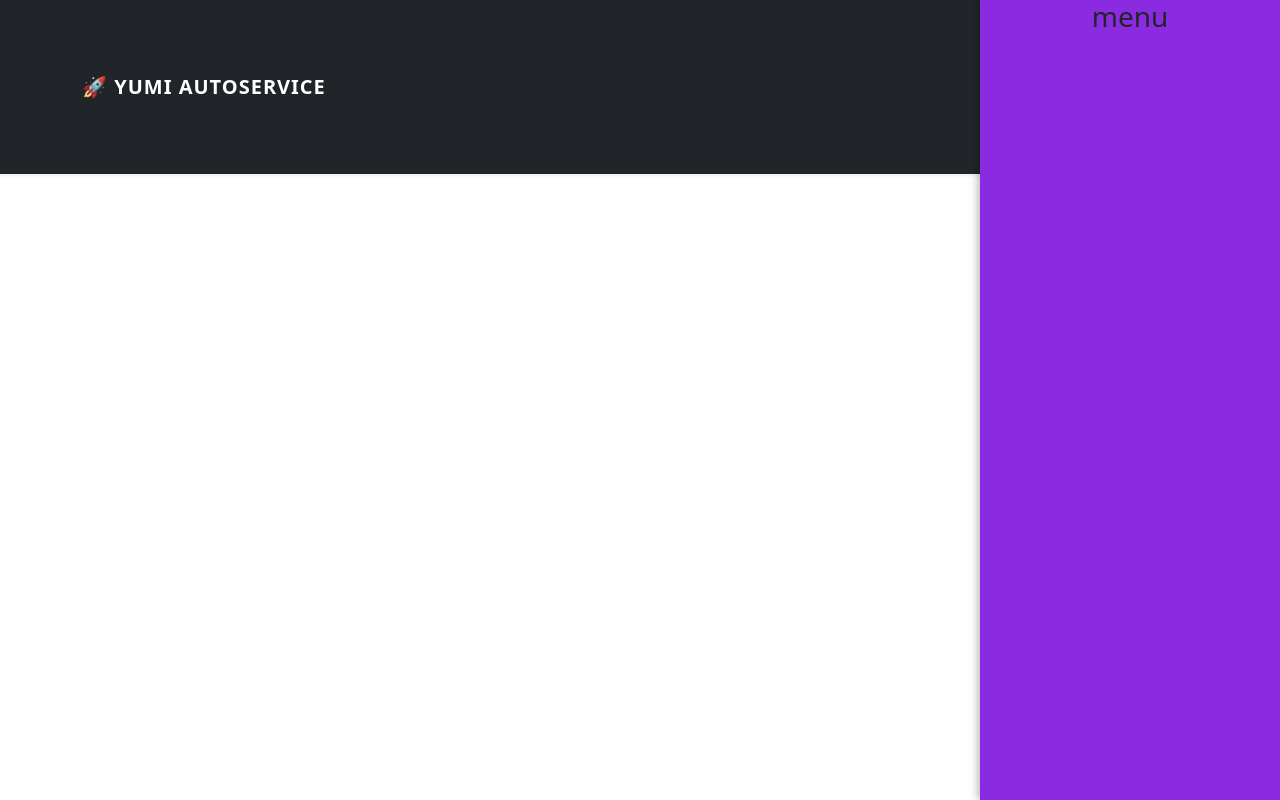
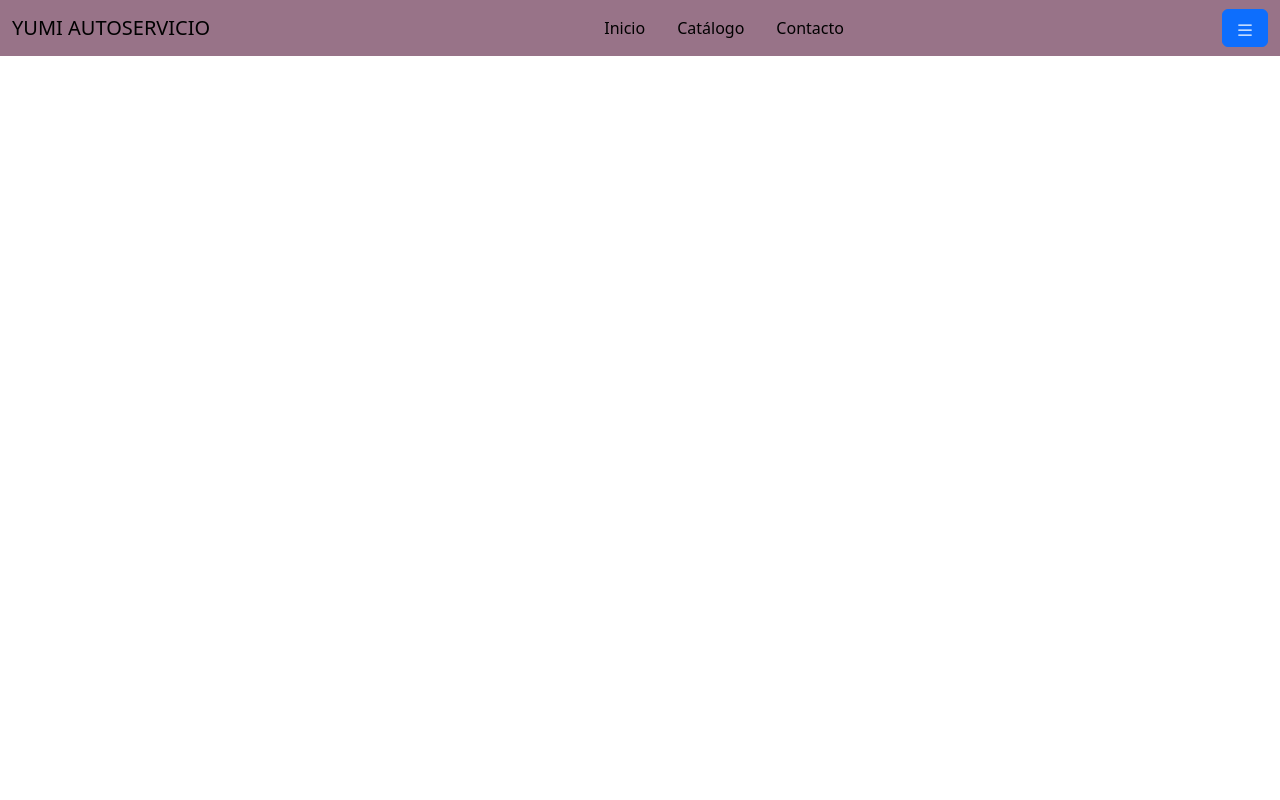
Before and after one commit to puliv/yumi, a React (Vite) app: page / in a window 1280 px wide. Built offline with nearby package versions, Linux system fonts and the light colour scheme.

Commit message:
se agrego menu desplegable, y se arreglo un pcoo del estilo del navbar

```diff
--- a/package.json
+++ b/package.json
@@ -11,6 +11,7 @@
   },
   "dependencies": {
     "bootstrap": "^5.3.8",
+    "bootstrap-icons": "^1.13.1",
     "react": "^19.1.1",
     "react-dom": "^19.1.1"
   },
--- a/src/components/Home.jsx
+++ b/src/components/Home.jsx
@@ -1,12 +1,10 @@
 import Navbar from "./Navbar";
-import Menu from "./Menu";
 import "../style/Home.css";
 
 export default function () {
   return (
-    <div class="home container">
+    <div className="home container">
       <Navbar />
-      <Menu />
     </div>
   );
 }
--- a/src/components/Menu.jsx
+++ b/src/components/Menu.jsx
@@ -1,11 +1,28 @@
-import { Button, Offcanvas } from "bootstrap/dist/js/bootstrap.bundle.min";
 import { useState } from "react";
 import "../style/Menu.css";
 
 export default function Menu() {
   return (
-    <div className="menu">
-      <h3>menu</h3>
+    <div
+      className="offcanvas offcanvas-start"
+      tabIndex="-1"
+      id="offcanvasExample"
+      aria-labelledby="offcanvasExampleLabel"
+    >
+      <div className="offcanvas-header">
+        <h5 className="offcanvas-title" id="offcanvasExampleLabel">
+          YUMI MENÚ
+        </h5>
+        <button
+          type="button"
+          className="btn-close"
+          data-bs-dismiss="offcanvas"
+          aria-label="Close"
+        ></button>
+      </div>
+      <div className="offcanvas-body">
+        <div></div>
+      </div>
     </div>
   );
 }
--- a/src/components/Navbar.jsx
+++ b/src/components/Navbar.jsx
@@ -1,26 +1,25 @@
 import { useState } from "react";
 import "../style/Navbar.css";
+import Menu from "./Menu";
 
 function Navbar() {
   const [isOpen, setIsOpen] = useState(false);
 
   return (
-    <nav className="navbar navbar-dark bg-dark fixed-top shadow-sm">
-      <div className="container">
-        {/* Logo o marca */}
-        <a className="navbar-brand fw-bold" href="#">
-          🚀 YUMI AUTOSERVICE
-        </a>
-        <div className={" justify-content-between"}>
-          <ul className="navbar-nav ms-auto mb-2 mb-lg-0">
+    <nav className="navbar fixed-top ">
+      <div className="container-fluid">
+        <div className="navbar-brand">
+          <span>YUMI AUTOSERVICIO</span>
+        </div>
+        <ul className="nav">
           <li className="nav-item">
-              <a className="nav-link active" href="#">
+            <a className="nav-link" href="#">
               Inicio
             </a>
           </li>
           <li className="nav-item">
             <a className="nav-link" href="#">
-                Servicios
+              Catálogo
             </a>
           </li>
           <li className="nav-item">
@@ -29,13 +28,33 @@ function Navbar() {
             </a>
           </li>
         </ul>
-
-          {/* Botón a la derecha */}
-          <a href="#" className="btn btn-outline-light ms-lg-3">
-            Login
-          </a>
+        <div className="menu-btn">
+          <button
+            className="btn btn-primary"
+            type="button"
+            data-bs-toggle="offcanvas"
+            data-bs-target="#offcanvasExample"
+            aria-controls="offcanvasExample"
+          >
+            <svg
+              xmlns="http://www.w3.org/2000/svg"
+              width="20"
+              height="20"
+              fill="currentColor"
+              className="bi bi-list"
+              viewBox="0 0 16 16"
+            >
+              <path
+                fillRule="evenodd"
+                d="M2.5 12a.5.5 0 0 1 .5-.5h10a.5.5 0 0 1 0 1H3a.5.5 0 0 1-.5-.5m0-4a.5.5 0 0 1 .5-.5h10a.5.5 0 0 1 0 1H3a.5.5 0 0 1-.5-.5m0-4a.5.5 0 0 1 .5-.5h10a.5.5 0 0 1 0 1H3a.5.5 0 0 1-.5-.5"
+              />
+            </svg>
+          </button>
         </div>
       </div>
+
+      {/* {isOpen && <Menu />} */}
+      <Menu />
     </nav>
   );
 }
--- a/src/style/Navbar.css
+++ b/src/style/Navbar.css
@@ -2,15 +2,6 @@
   background-color: #987388;
 }
 
-.navbar-brand {
-  font-size: 1.4rem;
-  letter-spacing: 1px;
+.nav-link {
+  color: #000 !important;
 }
-
-.nav-link {
-  transition: color 0.3s ease;
-}
-
-.nav-link:hover {
-  color: #0d6efd; /* Azul Bootstrap */
-}
```
Also changed, not shown: src/main.jsx (+7 -8 lines), 1 other file (tests, documents, lock files or other folders). Lines whose indentation alone changed are shown as unchanged.
